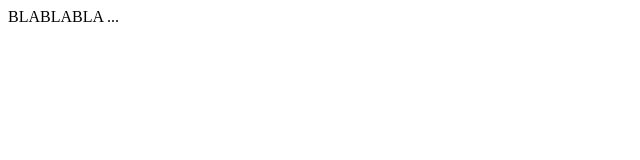
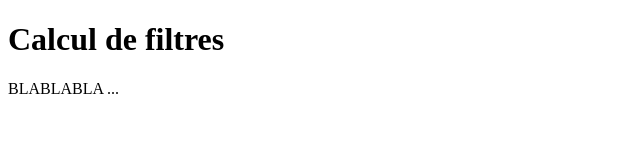
Before and after one commit to hahahafr/username.github.io, a plain HTML site: page Filtres/sources/index.html in a window 1280 px wide. Shown: the whole page, without its empty margins (0-640 px from the left). Drawn offline with Linux system fonts and the light colour scheme.

Commit message:
modifié :         Filtres/sources/index.html 	nouveau fichier : "documents/Pr\303\251sentation.odp" 	nouveau fichier : documents/rapport.odt

```diff
--- a/Filtres/sources/index.html
+++ b/Filtres/sources/index.html
@@ -7,6 +7,7 @@
 </head>
 
 <body>
+<h1>Calcul de filtres</h1>
 BLABLABLA ...
 </body>
 
```
Also changed, not shown: 2 other files.
